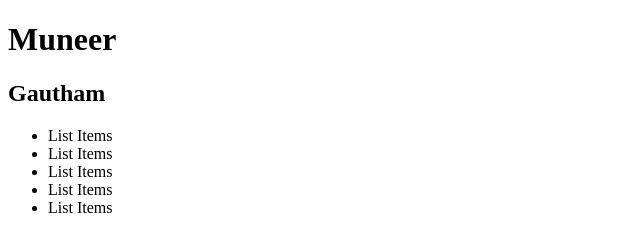
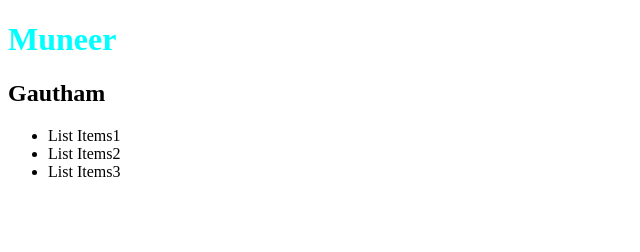
Before and after one commit to gautham093/GIT-TUTORIAL, a plain HTML site: page index.html in a window 1280 px wide. Shown: the whole page, without its empty margins (0-640 px from the left). Drawn offline with Linux system fonts and the light colour scheme.

Commit message:
edited h1 tag added style tag

```diff
--- a/index.html
+++ b/index.html
@@ -7,14 +7,13 @@
   <title>Document</title>
 </head>
 <body>
-  <h1>Muneer</h1>
+  <h1 style="color: aqua;">Muneer</h1>
   <h2>Gautham</h2>
   <ul>
-    <li>List Items</li>
-    <li>List Items</li>
-    <li>List Items</li>
-    <li>List Items</li>
-    <li>List Items</li>
+    <li>List Items1</li>
+    <li>List Items2</li>
+    <li>List Items3</li>
+
   </ul>
 
 </body>
```
